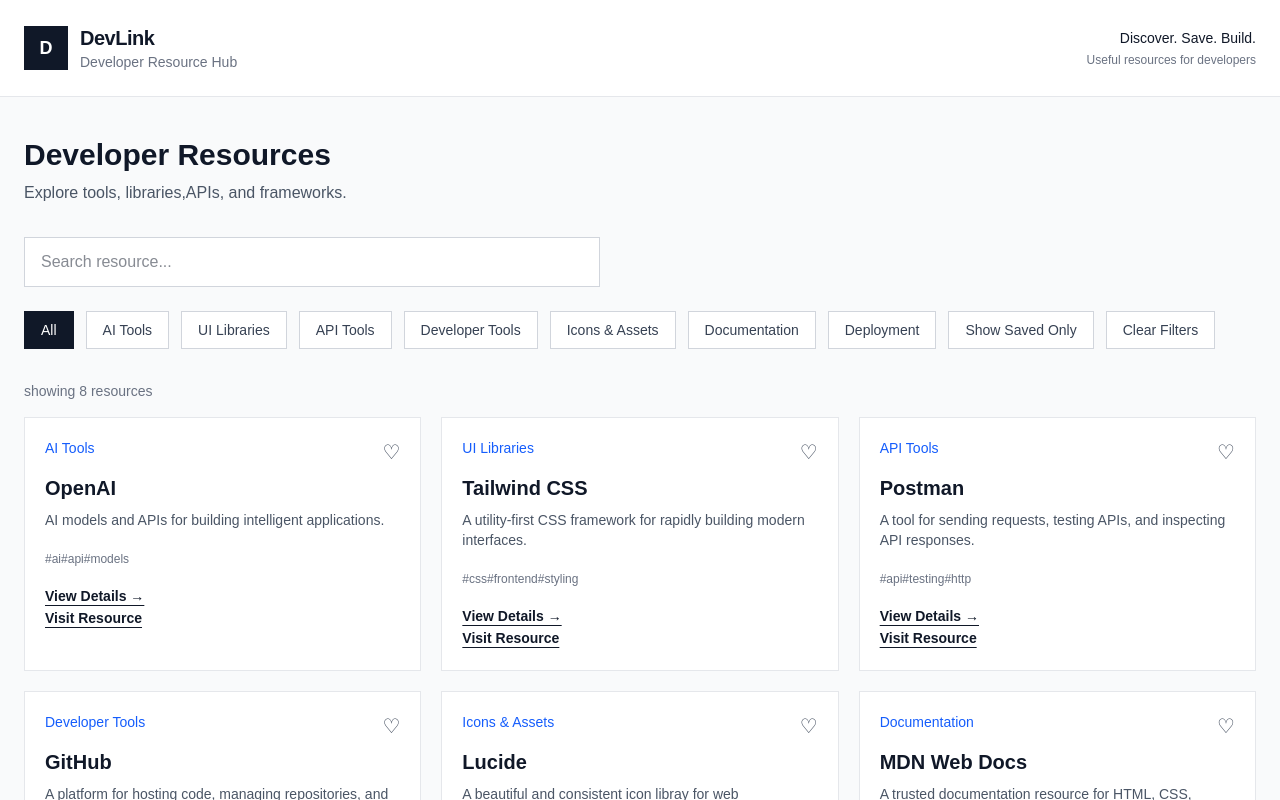
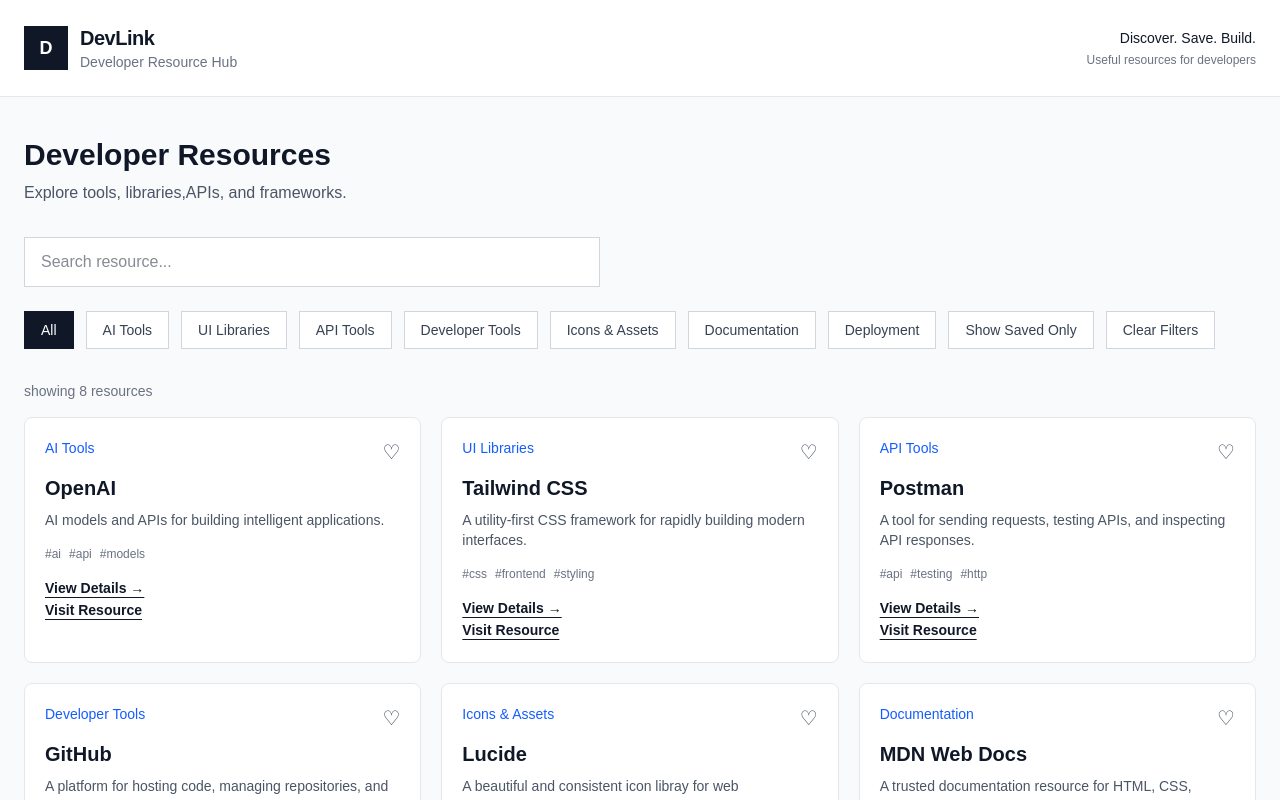
Before and after one commit to Smi-abbasi/DevLink, a Next.js app: page / in a window 1280 px wide. Shown: the top 800 px of the page. Built offline with nearby package versions, Linux system fonts and the light colour scheme.

Commit message:
BookedMarked storage feature added

```diff
--- a/app/page.js
+++ b/app/page.js
@@ -1,5 +1,4 @@
 "use client";
-
 
 import {Suspense, useEffect,useState} from "react";
 import {useSearchParams, useRouter, usePathname} from "next/navigation";
@@ -11,6 +10,8 @@
   const[selectedCategory,setSelectedCategory]=useState("All");
 
   const[bookmarks,setBookmarks]=useState([]);
+  const [bookmarksLoaded, setBookmarksLoaded] = useState(false);
+
   const [showSavedOnly,setShowSavedOnly] = useState(false);
 
   const [selectedResource, setSelectedResource]= useState(null);
@@ -33,14 +34,16 @@
     if(savedBookmarks){
       setBookmarks(JSON.parse(savedBookmarks));
     }
+  setBookmarksLoaded(true);
   },[]);
 
   useEffect(()=>{
+    if(!bookmarksLoaded) return;
     localStorage.setItem(
       "devlink-bookmarks",
       JSON.stringify(bookmarks)
     );
-  },[bookmarks]);
+  },[bookmarks,bookmarksLoaded]);
 
   useEffect(()=>{
     function handleEscape(event){
@@ -77,6 +80,7 @@
       queryString?`${pathname}?${queryString}`:pathname
     );
   }
+
   function clearFilters(){
     setSearch("");
     setSelectedCategory("All");
--- a/components/ResourceCard.jsx
+++ b/components/ResourceCard.jsx
@@ -1,6 +1,6 @@
 export default function ResourceCard({resource,isBookmarked,onToggleBookmark,onSelectResource}){
     return(
-        <article className="border border-gray-200 bg-white p-5">
+        <article className="rounded-lg border border-gray-200 bg-white p-5">
            <div className="flex items-start justify-between gap-4">
             <span className="text-sm font-medium text-blue-600">
                 {resource.category}
@@ -20,16 +20,19 @@
             <p className="mt-2 text-sm text-gray-600">
                 {resource.description}
             </p>
-            <div className="mt-4 flex-wrap gap-2">
+
+            <div className="mt-4 flex flex-wrap gap-2">
                 {resource.tags.map((tag)=>
-                (<span key={tag} className="text-xs text-gray-500">
+                (<span key={tag} className="text-xs text-gray-500 ">
                     #{tag}
                 </span>
                 ))}
-                 <button type="button" onClick={()=>onSelectResource(resource)} className="mt-4 text-sm font-semibold hidden text-right sm:block text-gray-900 underline underline-offset-4 hover:text-blue-600">
+
+
+            </div>
+            <button type="button" onClick={()=>onSelectResource(resource)} className="mt-4 text-sm font-semibold hidden text-right sm:block text-gray-900 underline underline-offset-4 hover:text-blue-600">
                 View Details →
             </button>
-            </div>
             <a href={resource.url} target="_blank" rel="noopener noreferrer" className="mt-4 text-right text-sm font-semibold text-gray-900 underline underline-offset-4 hover:text-blue-600">
                 Visit Resource
             </a>
```
